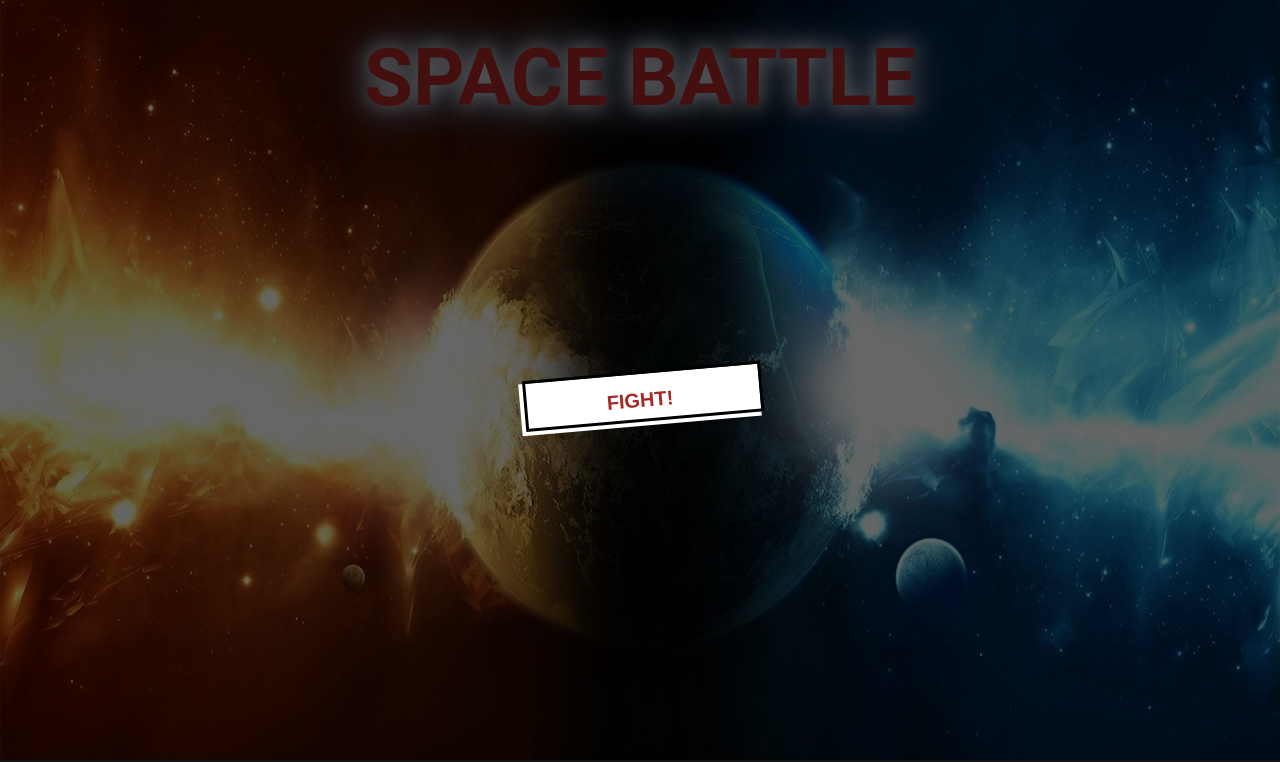
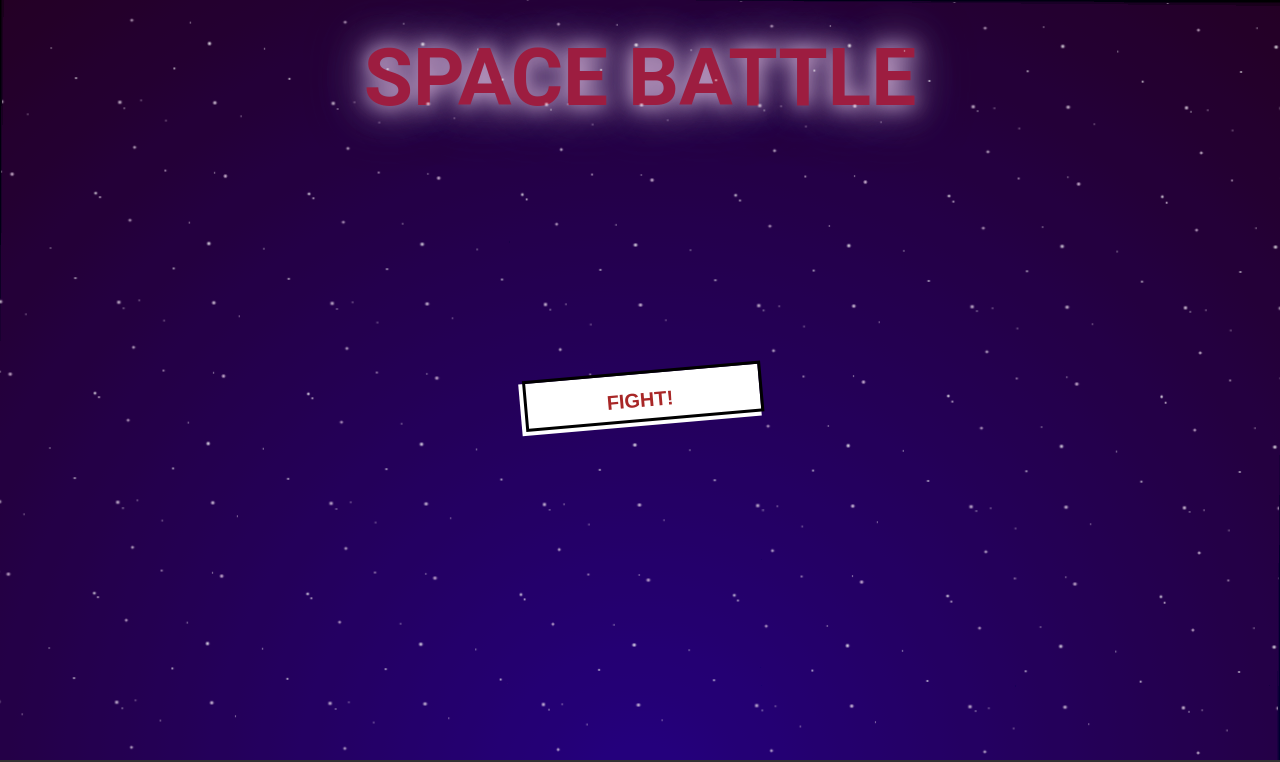
Before and after one commit to DrAcula27/spaceBattle, a plain HTML site: page index.html in a window 1280 px wide. Shown: the top 762 px of the page. Drawn offline with Linux system fonts and the light colour scheme.

Commit message:
update README, change background, add functionality to mark alien as dead when destroyed

```diff
--- a/index.css
+++ b/index.css
@@ -25,12 +25,144 @@ html {
 
 /*overall document settings*/
 body {
-    background-image: url(./images/spaceBackground.jpg);
+    /* background-image: url(./images/spaceBackground.jpg);
     background-repeat: no-repeat;
-    background-size: 100% 100%;
+    background-size: 100% 100%; */
+    overflow: hidden;
     background-color: var(--primary-dark);
+    background: radial-gradient(circle at bottom, navy 0, black 100%);
     color: var(--primary-light);
     font-family: 'Roboto', sans-serif;
+}
+
+.space {
+    background: rgba(128, 0, 128, 0.1) center / 200px 200px round;
+    /* border: 1px dashed purple; */
+    bottom: 0;
+    left: 0;
+    position: absolute;
+    right: 0;
+    top: 0;
+}
+
+.stars1 {
+    animation: space 180s ease-in-out infinite;
+    background-image:
+      radial-gradient(
+        1px 1px at 25px 5px,
+        white,
+        rgba(255, 255, 255, 0)
+      ),
+      radial-gradient(
+        1px 1px at 50px 25px,
+        white,
+        rgba(255, 255, 255, 0)
+      ),
+      radial-gradient(
+        1px 1px at 125px 20px,
+        white,
+        rgba(255, 255, 255, 0)
+      ),
+      radial-gradient(
+        1.5px 1.5px at 50px 75px,
+        white,
+        rgba(255, 255, 255, 0)
+      ),
+      radial-gradient(
+        2px 2px at 15px 125px,
+        white,
+        rgba(255, 255, 255, 0)
+      ),
+      radial-gradient(
+        2.5px 2.5px at 110px 80px,
+        white,
+        rgba(255, 255, 255, 0)
+      );
+}
+
+.stars2 {
+    animation: space 240s ease-in-out infinite;
+    background-image:
+      radial-gradient(
+        1px 1px at 75px 125px,
+        white,
+        rgba(255, 255, 255, 0)
+      ),
+      radial-gradient(
+        1px 1px at 100px 75px,
+        white,
+        rgba(255, 255, 255, 0)
+      ),
+      radial-gradient(
+        1.5px 1.5px at 199px 100px,
+        white,
+        rgba(255, 255, 255, 0)
+      ),
+      radial-gradient(
+        2px 2px at 20px 50px,
+        white,
+        rgba(255, 255, 255, 0)
+      ),
+      radial-gradient(
+        2.5px 2.5px at 100px 5px,
+        white,
+        rgba(255, 255, 255, 0)
+      ),
+      radial-gradient(
+        2.5px 2.5px at 5px 5px,
+        white,
+        rgba(255, 255, 255, 0)
+      );
+}
+
+.stars3 {
+    animation: space 300s ease-in-out infinite;
+    background-image:
+      radial-gradient(
+        1px 1px at 10px 10px,
+        white,
+        rgba(255, 255, 255, 0)
+      ),
+      radial-gradient(
+        1px 1px at 150px 150px,
+        white,
+        rgba(255, 255, 255, 0)
+      ),
+      radial-gradient(
+        1.5px 1.5px at 60px 170px,
+        white,
+        rgba(255, 255, 255, 0)
+      ),
+      radial-gradient(
+        1.5px 1.5px at 175px 180px,
+        white,
+        rgba(255, 255, 255, 0)
+      ),
+      radial-gradient(
+        2px 2px at 195px 95px,
+        white,
+        rgba(255, 255, 255, 0)
+      ),
+      radial-gradient(
+        2.5px 2.5px at 95px 145px,
+        white,
+        rgba(255, 255, 255, 0)
+      );
+}
+
+@keyframes space {
+    40% {
+      opacity: 0.75;
+    }
+    50% {
+      opacity: 0.25;
+    }
+    60% {
+      opacity: 0.75;
+    }
+    100% {
+      transform: rotate(360deg);
+    }
 }
 
 /*header*/
@@ -86,6 +218,10 @@ h1 {
     flex: 1 1 auto;
 }
 
+button {
+    cursor: pointer;
+}
+
 #fightBtn {
   background-color: var(--white);
   border: 0 solid var(--black);
@@ -102,7 +238,6 @@ h1 {
   width: 100%;
   max-width: 460px;
   position: relative;
-  cursor: pointer;
   transform: rotate(-5deg);
   user-select: none;
   -webkit-user-select: none;
@@ -198,9 +333,9 @@ h1 {
 .end-game-modal {
     border-radius: 10px;
     background-color: var(--secondary-dark);
-    box-shadow: 0 0 1rem var(--yellow);
+    box-shadow: 0 0 1em var(--burgandy);
     text-align: center;
-    font-size: 30px;
+    font-size: 2em;
 }
 
 .end-game-modal.active, .start-game-modal.active {
--- a/index.html
+++ b/index.html
@@ -22,6 +22,9 @@
     ></script>
   </head>
   <body>
+    <div class="space stars1"></div>
+    <div class="space stars2"></div>
+    <div class="space stars3"></div>
     <header id="header">
       <h1 class="title glow">SPACE BATTLE</h1>
     </header>
--- a/index.js
+++ b/index.js
@@ -16,7 +16,7 @@ const modalOverlay = document.getElementById("modalOverlay");
 //pop open the start game modal with overlay
 const openStartGameModal = () => {
     startGameModal.classList.add("active");
-    modalOverlay.classList.add("active");
+    // modalOverlay.classList.add("active");
 }
 openStartGameModal();
 
@@ -72,8 +72,8 @@ let alienFleet = new AlienFleet();
 for (let i = 1; i <= NUM_ALIEN_SHIPS; i++) {
     alienFleet.addAlienShip();
     aliens.innerHTML += `
-        <div class="alien-ship">
-            <img src="./images/enemy_ship.png" alt="alien ship">
+        <div id="alien${i}" class="alien-ship">
+            <img id="alienImg${i}" src="./images/enemy_ship.png" alt="alien ship">
             <h2 class="alien-ship-title">Alien</h2>
             <h3>Hull: <span class="alien-ship-hull">0</span></h3>
         </div>
@@ -113,6 +113,9 @@ const spaceBattle = () => {
             if (aliens[i].hull <= 0) {
                 // set hull to 0; you can't have a negative health!
                 aliens[i].hull = 0;
+                // mark the ship as destroyed
+                const alienImage = document.getElementById(`alienImg${i+1}`);
+                alienImage.src  = "./images/enemy_ship_dead.png";
                 // end attack cycle
                 break;
             }
```
Also changed, not shown: 1 other file.
